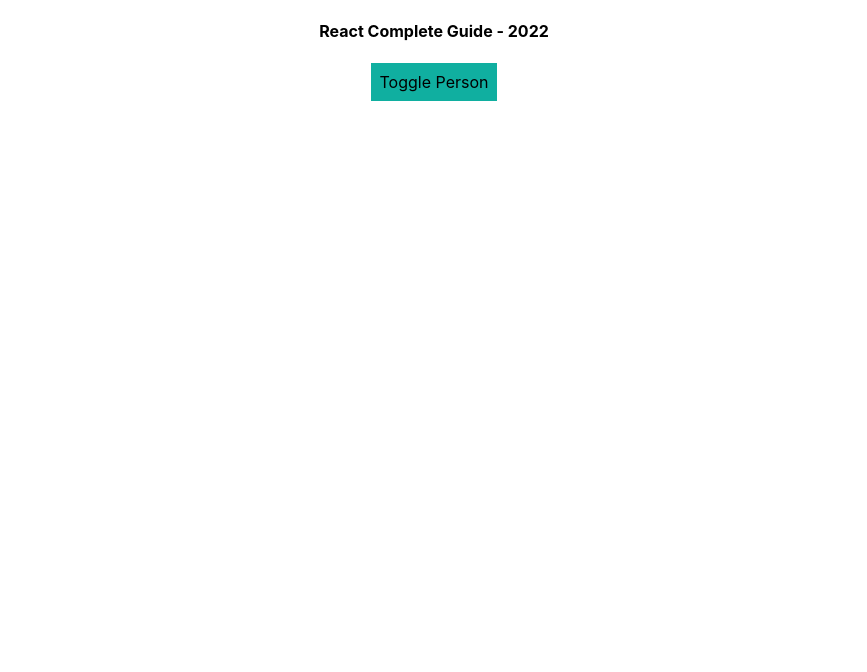
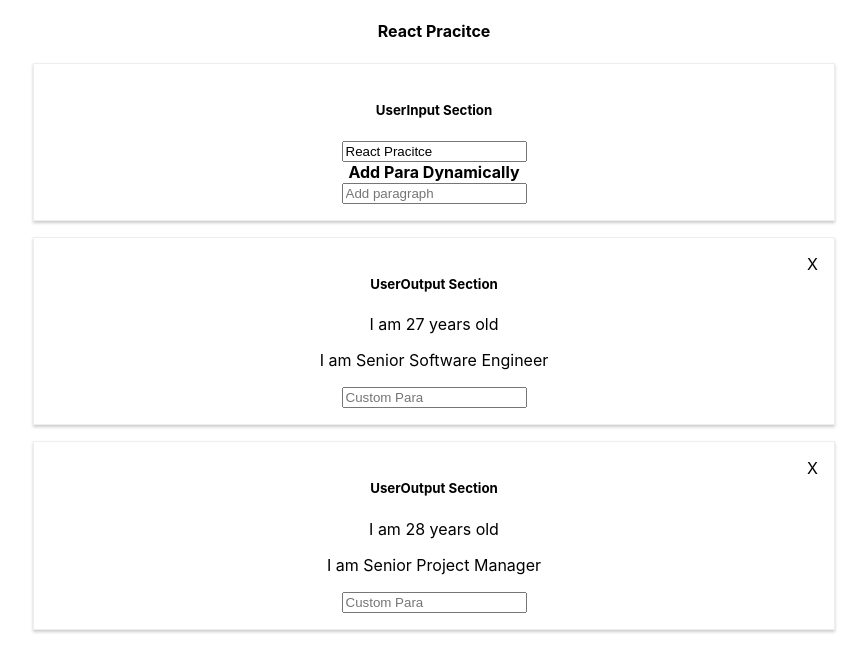
Before and after one commit to salonimalhotrawd/react-app, a React (Create React App) app: page / in a window 1280 px wide. Shown: the top 672 px of the page, without its empty margins (206-1073 px from the left). Built offline with nearby package versions, Linux system fonts and the light colour scheme.

Commit message:
React crud assignment

```diff
--- a/src/App.js
+++ b/src/App.js
@@ -1,104 +1,108 @@
 import React, { Component } from 'react';
 import './App.css';
-import Person from './Person/Person';
+import UserInput from './UserInput/UserInput';
+import UserOutput from './UserOutput/UserOutput';
 
 class App extends Component {
-  /**
-   * State property is only access in the class based component
-   */
   state = {
-    title: 'React Complete Guide - 2022',
-    persons: [
-      { id:'1', name: 'Saloni Malhotra', age: 27 },
-      { id:'2', name: 'Anmol Dogra', age: 28 }
-    ],
-    designation: 'My Designation is Senior Associate Lead',
-    showPersonList: false
+    title: 'React Pracitce',
+    compName1: 'UserInput Section',
+    compName2: 'UserOutput Section',
+    addingParaInputTitle: 'Add Para Dynamically',
+    paraText: [
+      { id: 1, paraText1: 'I am 27 years old', paraText2: 'I am Senior Software Engineer' },
+      { id: 2, paraText1: 'I am 28 years old', paraText2: 'I am Senior Project Manager' }
+    ]
   }
 
   /**
-   * @method togglePersonComp
-   * toggle Person List
+   * @method inputUserChanged
+   * @param {*} event conatins target value
    */
-  togglePersonComp = () => {
-    const showList = this.state.showPersonList;
-    this.setState({ showPersonList: !showList });
+  inputUserChanged = (event) => {
+    const newTitle = event.target.value;
+    this.setState({title:newTitle})
   }
 
   /**
-   * @method nameChangeHandler
-   * nameChangeHandler method and update the state
+   * @method addParaText
+   * @param {*} event contains event target value
+   * @param {*} paraId contains the id of the paragraph
    */
-  nameChangeHandler = (event,id) => {
-    const personIndex = this.state.persons.findIndex((person) => {return person.id == id});
-    if(personIndex >= 0){
-      let person = {...this.state.persons[personIndex]};
-      person.name = event.target.value;
-      let originalPersons = [...this.state.persons]
-      originalPersons[personIndex] = person;
-      this.setState({persons:originalPersons});
+  editParaText = (event, paraId) => {
+    if (event.target.value) {
+      const paraTextList = [...this.state.paraText];
+      const paraIndexFound = paraTextList.findIndex(pt => { return pt.id == paraId });
+      if (paraIndexFound >= 0) {
+        const paraFound = paraTextList[paraIndexFound];
+        paraFound.paraText2 = event.target.value;
+        this.setState({ paraText: paraTextList });
+      }
     }
   }
 
   /**
-   * @method deletePersonHandler
-   * @param {*} personIndex
+   * @method removePara
+   * @param {*} paraId contains unique id of the element
    */
-  deletePersonHandler = (personIndex) => {
-    //In JavaScript arrays and objects are referenced type so whenever we do manipulation we have to
-    //make the copy first then perform the OfflineAudioCompletionEvent otherwise it will update the
-    //actual State.
-
-    //const persons = this.state.persons.slice;
-    const persons = [...this.state.persons];
-    persons.splice(personIndex,1);
-    this.setState({persons:persons});
+  removeParaText = (paraId) => {
+    const paraTextList = [...this.state.paraText];
+    const paraIndexFound = paraTextList.findIndex(pt => { return pt.id == paraId });
+    if (paraIndexFound >= 0) {
+      paraTextList.splice(paraIndexFound,1)
+      this.setState({ paraText: paraTextList });
+    }
   }
 
-  render() {
-    // In React we can also do inline-styling.For that we will have to create js object and then wrap dynamically
-    // it with the style property provided by the JSX
-    //POINT TO REMEBER: We cannot use directly css property in the inline-style.We have to use the camelCase to define
-    //the style property or we have to wrap the property with the single and dbl commas and also the property value
-    //must be wrap with the single and dbl commas to render it on the UI
-
-    const style = {
-      backgroundColor: '#10afa0',
-      font: 'inherit',
-      border: '1px solid #10afa0',
-      padding: '8px',
-      cursor: 'pointer'
+  /**
+   * @method paraChanged
+   * Dynamically append paras and show into the output component
+   * @param {*} event contains the event value
+   */
+  paraChanged = (event) => {
+    if (event.target.value) {
+      const paraId = this.state.paraText.length + 1;
+      const paraObj = {
+        id: paraId,
+        paraText1: event.target.value,
+        paraText2: 'Adding ' + paraId + ' custom Para Dynamically'
+      }
+      let newParaList = [...this.state.paraText];
+      newParaList.push(paraObj);
+      this.setState({ paraText: newParaList });
+    }
   }
 
-    //Whenever something is update in the state render methods render automatically.
-    let person = null;
-    if (this.state.showPersonList) {
-      person = (
+
+  render() {
+    let paras = (
       <div>
         {
-            this.state.persons.map((person,index) => {
-              return(
-                <Person
-                  name={person.name}
-                  age={person.age}
-                  key={person.id}
-                  click={() => this.deletePersonHandler(index)}
-                  changed={(event) => this.nameChangeHandler(event,person.id)}/>
+          this.state.paraText.map((para, index) => {
+            return (
+              <UserOutput
+                compName={this.state.compName2}
+                paraText1={para.paraText1}
+                paraText2={para.paraText2}
+                edit={(event) => this.editParaText(event, para.id)}
+                removePara={() => this.removeParaText(para.id)}
+                key={para.id} />
             )
           })
         }
       </div>
     )
-    }
 
     return (
       <div className='App'>
         <h4>{this.state.title}</h4>
-        <button
-          style={style}
-          onClick={this.togglePersonComp}>Toggle Person
-        </button>
-        {person}
+        <UserInput
+          compName={this.state.compName1}
+          paraTitle={this.state.addingParaInputTitle}
+          changed={(event) => this.inputUserChanged(event)}
+          paraChanged={(event) => this.paraChanged(event)}
+          name={this.state.title} />
+        {paras}
       </div>
     )
   }
--- /dev/null
+++ b/src/UserInput/UserInput.css
@@ -0,0 +1,8 @@
+.UserInput{
+    width:60%;
+    margin:1rem auto;
+    border:1px solid #eee;
+    box-shadow:0 2px 3px #ccc;
+    padding: 16px;
+    text-align: center;
+}
--- /dev/null
+++ b/src/UserInput/UserInput.js
@@ -0,0 +1,16 @@
+import React from "react";
+import './UserInput.css';
+
+const userInput = (props) => {
+    return (
+        <div className="UserInput">
+           <h5>{props.compName}</h5>
+           <input type="text" onChange={props.changed} value={props.name}/>
+           <br/>
+           <strong>{props.paraTitle}</strong>
+           <br/>
+           <input type="text" onBlur={props.paraChanged} placeholder='Add paragraph'/>
+        </div>
+    )
+}
+export default userInput;
--- /dev/null
+++ b/src/UserOutput/UserOutput.css
@@ -0,0 +1,8 @@
+.UserOutput{
+    width:60%;
+    margin:1rem auto;
+    border:1px solid #eee;
+    box-shadow:0 2px 3px #ccc;
+    padding: 16px;
+    text-align: center;
+}
--- /dev/null
+++ b/src/UserOutput/UserOutput.js
@@ -0,0 +1,19 @@
+import React from "react";
+import './UserOutput.css';
+
+const userOutput = (props) => {
+    const style = {
+        cursor:'pointer',
+        float: 'right'
+    }
+    return (
+        <div className="UserOutput">
+           <span style={style} onClick={props.removePara}>X</span>
+           <h5>{props.compName}</h5>
+           <p>{props.paraText1}</p>
+           <p>{props.paraText2}</p>
+           <input type="text" placeholder="Custom Para" onChange={props.edit}/>
+        </div>
+    )
+}
+export default userOutput;
```
Lines whose indentation alone changed are shown as unchanged.
